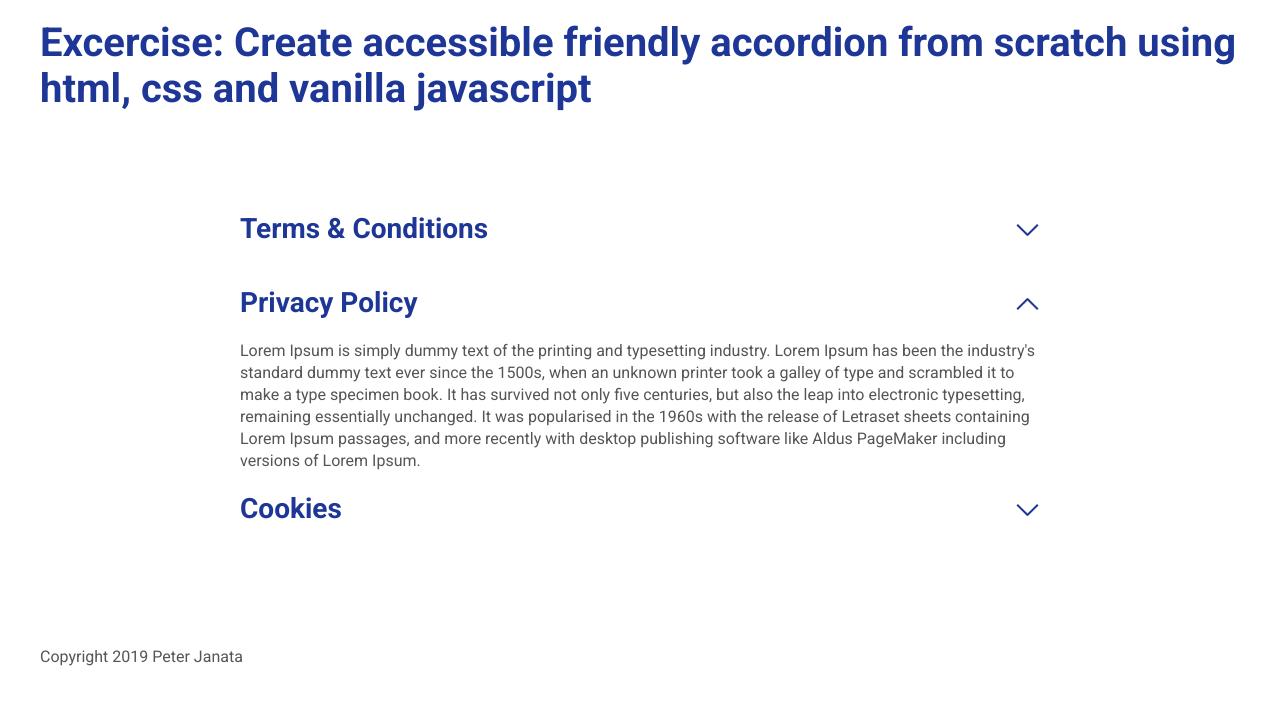
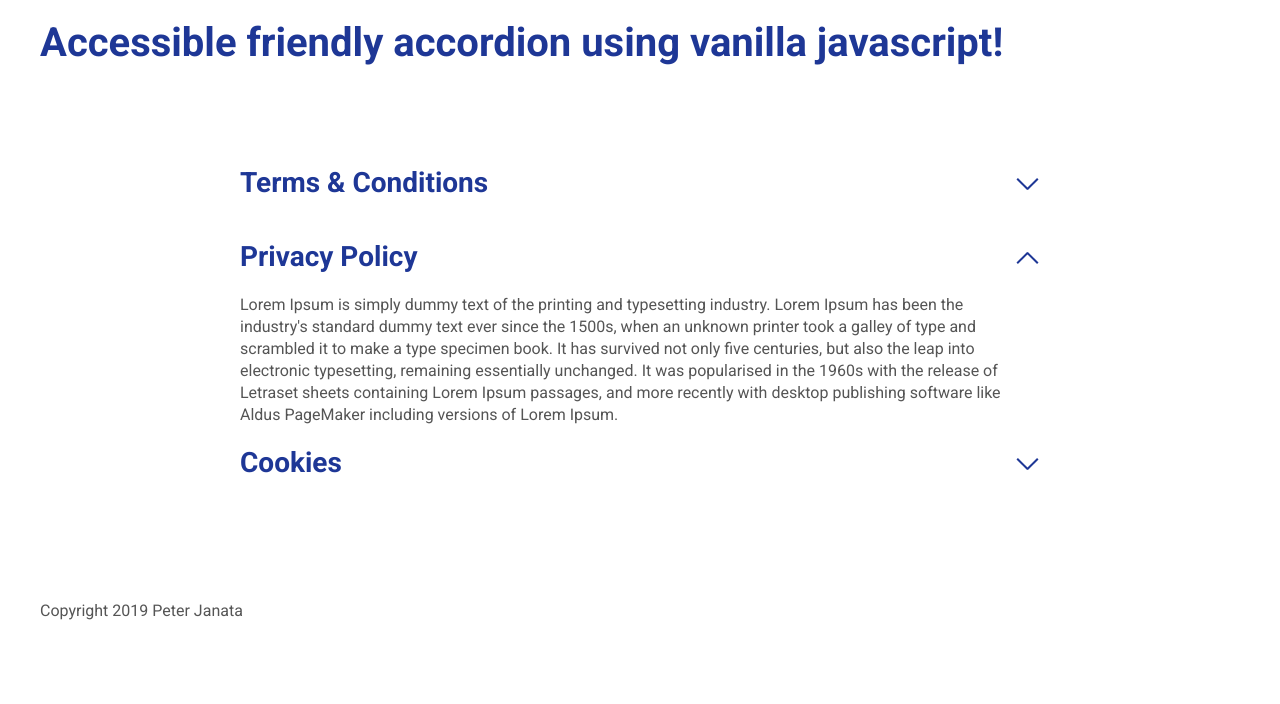
Before and after one commit to peterjanata/accordion, a website built with webpack: page index.html in a window 1280 px wide. Both pictures are taken after a click on the tab "Privacy Policy". Built offline with nearby package versions, Linux system fonts and the light colour scheme.

Commit message:
Code optimization

```diff
--- a/index.html
+++ b/index.html
@@ -2,34 +2,25 @@
 <html>
   <head>
     <meta http-equiv="Content-Type" content="text/html; charset=UTF-8" />
+    <meta name="description" content="Excercise: Create accessible friendly accordion from scratch using html, css and vanilla javascript" />
     <link rel="stylesheet" type="text/css" href="dist/css/bundle.css" />
     <title>
-      Excercise: Create accessible friendly accordion from scratch using html,
-      css and vanilla javascript
+      Accessible friendly accordion using vanilla javascript!
     </title>
   </head>
   <body>
     <header class="container">
       <h1>
-        Excercise: Create accessible friendly accordion from scratch using html,
-        css and vanilla javascript
+        Accessible friendly accordion using vanilla javascript!
       </h1>
     </header>
-    <section class="accordion" role="tablist">
+    <section class="accordion container" role="tablist">
       <article>
         <header class="accordion-head" tabindex="0" role="tab">
           <h3>Terms & Conditions</h3>
         </header>
         <div class="accordion-content" role="tabpanel">
-          Lorem Ipsum is simply dummy text of the printing and typesetting
-          industry. Lorem Ipsum has been the industry's standard dummy text ever
-          since the 1500s, when an unknown printer took a galley of type and
-          scrambled it to make a type specimen book. It has survived not only
-          five centuries, but also the leap into electronic typesetting,
-          remaining essentially unchanged. It was popularised in the 1960s with
-          the release of Letraset sheets containing Lorem Ipsum passages, and
-          more recently with desktop publishing software like Aldus PageMaker
-          including versions of Lorem Ipsum.
+          Lorem Ipsum is simply dummy text of the printing and typesetting industry. Lorem Ipsum has been the industry's standard dummy text ever since the 1500s, when an unknown printer took a galley of type and scrambled it to make a type specimen book. It has survived not only five centuries, but also the leap into electronic typesetting, remaining essentially unchanged. It was popularised in the 1960s with the release of Letraset sheets containing Lorem Ipsum passages, and more recently with desktop publishing software like Aldus PageMaker including versions of Lorem Ipsum.
         </div>
       </article>
       <article>
@@ -37,15 +28,7 @@
           <h3>Privacy Policy</h3>
         </header>
         <div class="accordion-content" role="tabpanel">
-          Lorem Ipsum is simply dummy text of the printing and typesetting
-          industry. Lorem Ipsum has been the industry's standard dummy text ever
-          since the 1500s, when an unknown printer took a galley of type and
-          scrambled it to make a type specimen book. It has survived not only
-          five centuries, but also the leap into electronic typesetting,
-          remaining essentially unchanged. It was popularised in the 1960s with
-          the release of Letraset sheets containing Lorem Ipsum passages, and
-          more recently with desktop publishing software like Aldus PageMaker
-          including versions of Lorem Ipsum.
+          Lorem Ipsum is simply dummy text of the printing and typesetting industry. Lorem Ipsum has been the industry's standard dummy text ever since the 1500s, when an unknown printer took a galley of type and scrambled it to make a type specimen book. It has survived not only five centuries, but also the leap into electronic typesetting, remaining essentially unchanged. It was popularised in the 1960s with the release of Letraset sheets containing Lorem Ipsum passages, and more recently with desktop publishing software like Aldus PageMaker including versions of Lorem Ipsum.
         </div>
       </article>
       <article>
@@ -53,15 +36,7 @@
           <h3>Cookies</h3>
         </header>
         <div class="accordion-content" role="tabpanel">
-          Lorem Ipsum is simply dummy text of the printing and typesetting
-          industry. Lorem Ipsum has been the industry's standard dummy text ever
-          since the 1500s, when an unknown printer took a galley of type and
-          scrambled it to make a type specimen book. It has survived not only
-          five centuries, but also the leap into electronic typesetting,
-          remaining essentially unchanged. It was popularised in the 1960s with
-          the release of Letraset sheets containing Lorem Ipsum passages, and
-          more recently with desktop publishing software like Aldus PageMaker
-          including versions of Lorem Ipsum.
+          Lorem Ipsum is simply dummy text of the printing and typesetting industry. Lorem Ipsum has been the industry's standard dummy text ever since the 1500s, when an unknown printer took a galley of type and scrambled it to make a type specimen book. It has survived not only five centuries, but also the leap into electronic typesetting, remaining essentially unchanged. It was popularised in the 1960s with the release of Letraset sheets containing Lorem Ipsum passages, and more recently with desktop publishing software like Aldus PageMaker including versions of Lorem Ipsum.
         </div>
       </article>
     </section>
--- a/src/javascript/index.js
+++ b/src/javascript/index.js
@@ -1,8 +1,8 @@
 import "../sass/index.scss";
 
-function activeOnLoad(titleTab, contentTab) {
-  var titleTab = document.querySelector(".accordion-head");
-  var contentTab = document.querySelector(".accordion-content");
+function activeOnLoad() {
+  const titleTab = document.querySelector(".accordion-head");
+  const contentTab = document.querySelector(".accordion-content");
   titleTab.classList.add("active");
   contentTab.classList.add("active");
 }
@@ -17,11 +17,15 @@ function hideTarget(targetTitle, targetContent) {
   targetContent.classList.remove("active");
 }
 
-function hideAll(allTitles, allContents) {
-  var allTitles = document.querySelectorAll(".accordion-head");
-  var allContents = document.querySelectorAll(".accordion-content");
+function hideAll() {
+  const allTitles = document.querySelectorAll(".accordion-head");
+  const allContents = document.querySelectorAll(".accordion-content");
 
-  for (var i = 0, y = 0; i < allTitles.length, y < allContents.length; i++, y++) {
+  for (
+    let i = 0, y = 0;
+    i < allTitles.length, y < allContents.length;
+    i++, y++
+  ) {
     allTitles[i].classList.remove("active");
     allContents[y].classList.remove("active");
   }
@@ -33,12 +37,14 @@ window.onload = function() {
   }
 };
 
-document.addEventListener('click',function(event){
-  var target = event.target || event.srcElement;
+document.addEventListener(
+  "click",
+  function(event) {
+    const target = event.target || event.srcElement;
 
     if (target.parentNode.classList.contains("accordion-head")) {
-    var targetTitle = target.parentNode;
-    var targetContent = targetTitle.nextElementSibling;
+      let targetTitle = target.parentNode;
+      let targetContent = targetTitle.nextElementSibling;
 
       if (targetTitle.classList.contains("active")) {
         hideTarget(targetTitle, targetContent);
@@ -47,11 +53,15 @@ document.addEventListener('click',function(event){
         showTarget(targetTitle, targetContent);
       }
     }
-}, true);
+  },
+  true
+);
 
-document.addEventListener('keyup',function(event){
-  var targetTitle = event.target || event.srcElement;
-  var targetContent = targetTitle.nextElementSibling;
+document.addEventListener(
+  "keyup",
+  function(event) {
+    let targetTitle = event.target || event.srcElement;
+    let targetContent = targetTitle.nextElementSibling;
 
     if (targetTitle.classList.contains("accordion-head")) {
       if (targetTitle.classList.contains("active")) {
@@ -61,4 +71,6 @@ document.addEventListener('keyup',function(event){
         showTarget(targetTitle, targetContent);
       }
     }
-}, true);
+  },
+  true
+);
--- a/src/sass/components/_accordion.scss
+++ b/src/sass/components/_accordion.scss
@@ -1,5 +1,5 @@
 .accordion {
-  margin: 100px auto;
+  margin: 50px auto;
   max-width: 800px;
 
   &-head {
@@ -40,6 +40,7 @@
   }
 
   &-content {
+    padding-right: 30px;
     max-height: 0;
     overflow: hidden;
     transition: all $transition-duration ease-in-out;
@@ -48,4 +49,8 @@
       max-height: 100vh;
     }
   }
+
+  @media (min-width: $breakpoint-sm-min) {
+    margin: 100px auto;
+  }
 }
```
Lines whose indentation alone changed are shown as unchanged.
